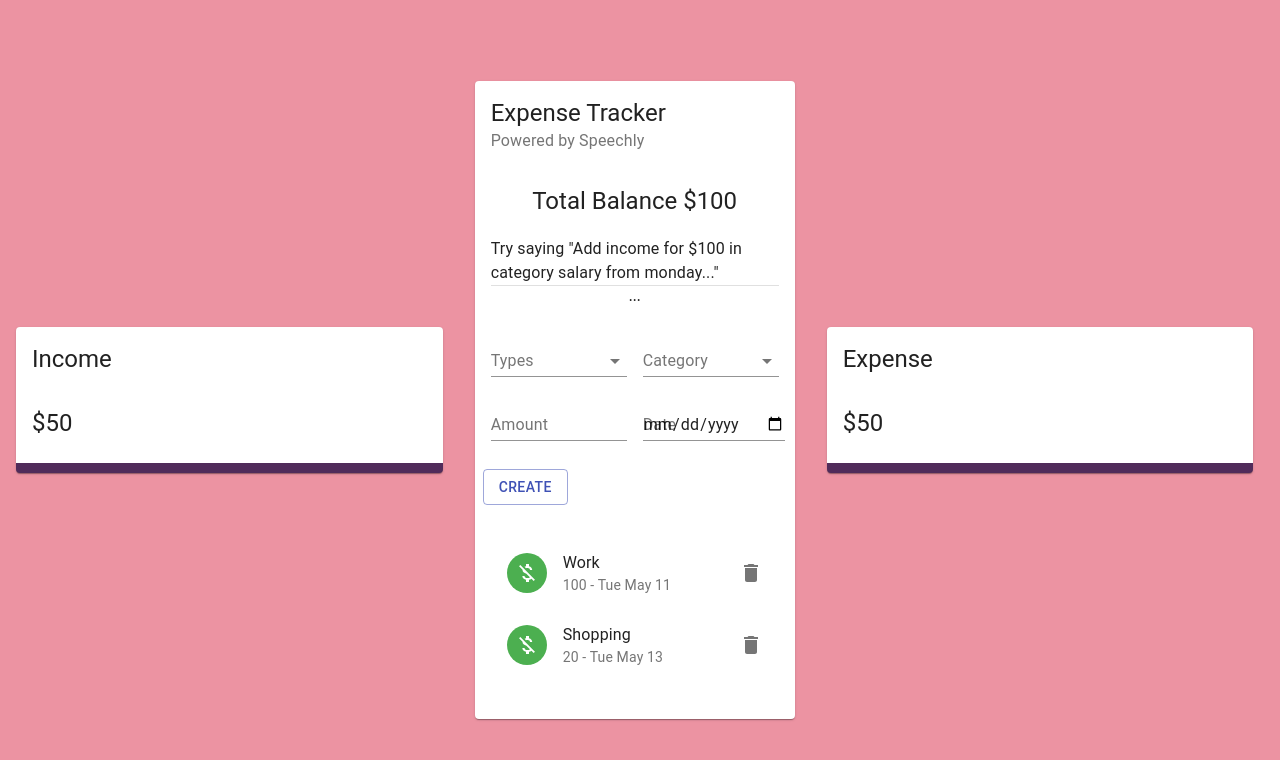
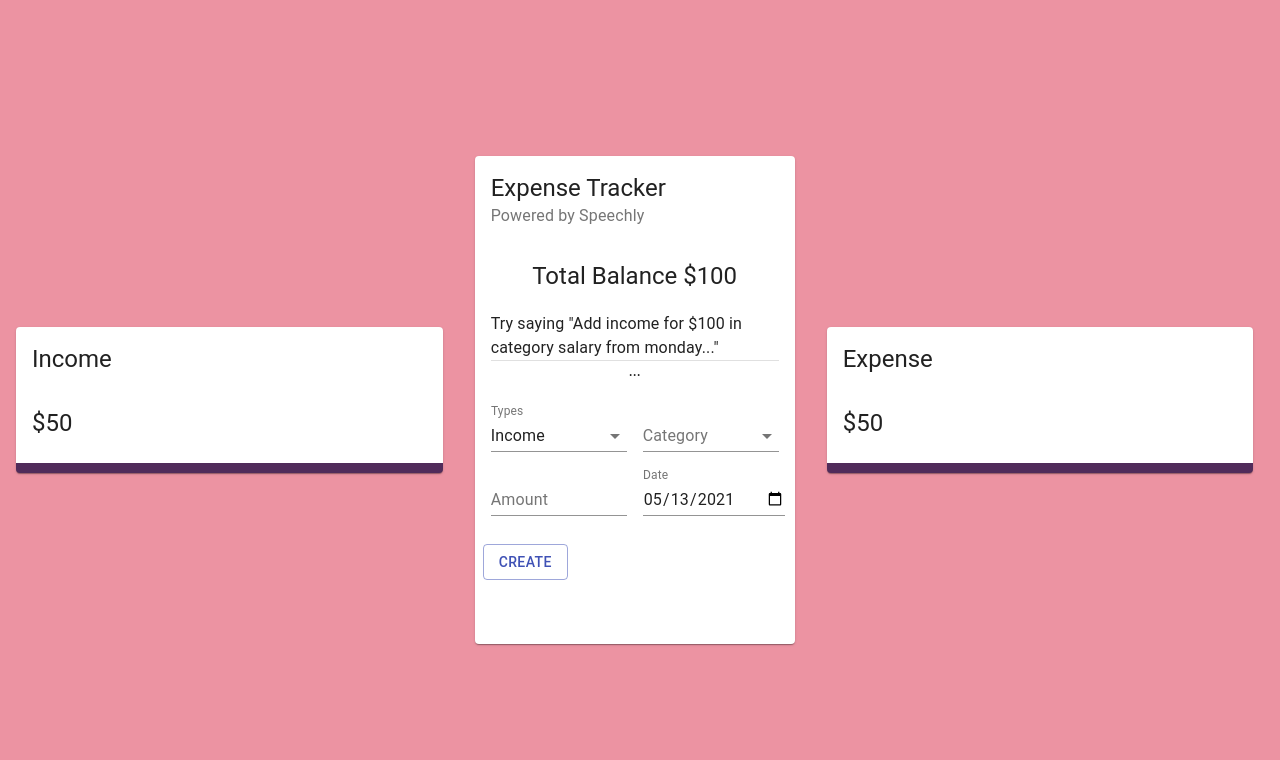
Before and after one commit to benimahat1291/ExpenseTracker, a React (Create React App) app: page / in a window 1280 px wide. Shown: the top 760 px of the page. Built offline with nearby package versions, Linux system fonts and the light colour scheme.

Commit message:
costum date

```diff
--- a/src/components/main/form/Form.jsx
+++ b/src/components/main/form/Form.jsx
@@ -1,9 +1,31 @@
-import React from 'react';
+import React, {useContext, useState} from 'react';
 import {TextField, Typography, Grid, Button, FormControl, InputLabel, Select, MenuItem} from "@material-ui/core"
+import {ExpenseTrackerContext} from "../../../context/context"
 import useStyles from "./styles"
+import {v4 as uuidv4} from "uuid"
+import formatDate from "../../../utils/formatDate"
+import {incomeCategories, expenseCategories} from "../../../constants/categories"
+
+const initialState = {
+    amount: "",
+    category: "",
+    type: "Income",
+    date: formatDate(new Date()),
+}
 
 const Form = () => {
     const classes = useStyles();
+    const [formData, setFormData] = useState(initialState)
+    const {addTransaction} = useContext(ExpenseTrackerContext)
+
+
+    const createTransaction = () => {
+        const transaction = {...formData, amount: Number(formData.amount), id: uuidv4()};
+        addTransaction(transaction);
+        setFormData(initialState);
+    }
+
+    const selectedCategories = formData.type === "Income" ? incomeCategories : expenseCategories;
 
     return (
         <Grid container spacing={2}>
@@ -15,7 +37,7 @@ const Form = () => {
             <Grid item xs={6}>
                 <FormControl fullWidth>
                     <InputLabel>Types</InputLabel>
-                    <Select>
+                    <Select value={formData.type} onChange={(e)=> setFormData({...formData, type: e.target.value})}>
                         <MenuItem value="Income">Income</MenuItem>
                         <MenuItem value="Expense">Expense</MenuItem>
                     </Select>
@@ -24,19 +46,18 @@ const Form = () => {
             <Grid item xs={6}>
                 <FormControl fullWidth>
                     <InputLabel>Category</InputLabel>
-                    <Select>
-                        <MenuItem value="business">Bussiness</MenuItem>
-                        <MenuItem value="salary">Salary</MenuItem>
+                    <Select value={formData.category} onChange={(e)=> setFormData({...formData, category: e.target.value})}>
+                        {selectedCategories.map((c) => <MenuItem key={c.type} value={c.type}>{c.type}</MenuItem>)}
                     </Select>
                 </FormControl>
             </Grid>
             <Grid item xs={6}>
-                <TextField type="number" label="Amount" fullwidth/>
+                <TextField type="number" label="Amount" fullwidth value={formData.amount} onChange={(e) => setFormData({...formData, amount: e.target.value})}/>
             </Grid>
             <Grid item xs={6}>
-                <TextField type="date" label="Date" fullwidth/>
+                <TextField type="date" label="Date" fullwidth value={formData.date} onChange={(e) => setFormData({...formData, date: formatDate(e.target.value)})}/>
             </Grid>
-            <Button className={classes.button} variant="outlined" color="primary" fullwidth>Create</Button>
+            <Button className={classes.button} variant="outlined" color="primary" fullwidth onClick={createTransaction}>Create</Button>
         </Grid>
     )
 }
--- a/src/components/main/list/List.jsx
+++ b/src/components/main/list/List.jsx
@@ -1,4 +1,5 @@
-import React from "react";
+import React, {useContext} from "react";
+import {ExpenseTrackerContext} from "../../../context/context"
 import {
   List as MUIList,
   ListItem,
@@ -14,30 +15,7 @@ import useStyles from "./styles.js";
 
 const List = () => {
   const classes = useStyles();
-
-  const transactions = [
-    {
-      id: 1,
-      type: "Income",
-      category: "Work",
-      amount: 100,
-      date: "Tue May 11",
-    },
-    {
-      id: 2,
-      type: "Expense",
-      category: "Shopping",
-      amount: 20,
-      date:"Tue May 13",
-    },
-    {
-        id: 3,
-        type: "Expense",
-        category: "Bills",
-        amount: 30,
-        date:"Tue May 14",
-      },
-  ];
+  const {deleteTransaction, transactions} = useContext(ExpenseTrackerContext)
 
   return (
     <div>
@@ -67,7 +45,7 @@ const List = () => {
                 secondary={`${transaction.amount} - ${transaction.date}`}
               />
               <ListItemSecondaryAction>
-                <IconButton edge="end" aria-label="delete" onClick="">
+                <IconButton edge="end" aria-label="delete" onClick={()=> deleteTransaction(transaction.id)}>
                   <Delete />
                 </IconButton>
               </ListItemSecondaryAction>
--- /dev/null
+++ b/src/constants/categories.js
@@ -0,0 +1,33 @@
+const incomeColors = ['#123123', '#154731', '#165f40', '#16784f', '#14915f', '#10ac6e', '#0bc77e', '#04e38d', '#00ff9d'];
+const expenseColors = ['#b50d12', '#bf2f1f', '#c9452c', '#d3583a', '#dc6a48', '#e57c58', '#ee8d68', '#f79d79', '#ffae8a', '#cc474b', '#f55b5f'];
+
+export const incomeCategories = [
+  { type: 'Business', amount: 0, color: incomeColors[0] },
+  { type: 'Investments', amount: 0, color: incomeColors[1] },
+  { type: 'Extra income', amount: 0, color: incomeColors[2] },
+  { type: 'Deposits', amount: 0, color: incomeColors[3] },
+  { type: 'Lottery', amount: 0, color: incomeColors[4] },
+  { type: 'Gifts', amount: 0, color: incomeColors[5] },
+  { type: 'Salary', amount: 0, color: incomeColors[6] },
+  { type: 'Savings', amount: 0, color: incomeColors[7] },
+  { type: 'Rental income', amount: 0, color: incomeColors[8] },
+];
+
+export const expenseCategories = [
+  { type: 'Bills', amount: 0, color: expenseColors[0] },
+  { type: 'Car', amount: 0, color: expenseColors[1] },
+  { type: 'Clothes', amount: 0, color: expenseColors[2] },
+  { type: 'Travel', amount: 0, color: expenseColors[3] },
+  { type: 'Food', amount: 0, color: expenseColors[4] },
+  { type: 'Shopping', amount: 0, color: expenseColors[5] },
+  { type: 'House', amount: 0, color: expenseColors[6] },
+  { type: 'Entertainment', amount: 0, color: expenseColors[7] },
+  { type: 'Phone', amount: 0, color: expenseColors[8] },
+  { type: 'Pets', amount: 0, color: expenseColors[9] },
+  { type: 'Other', amount: 0, color: expenseColors[10] },
+];
+
+export const resetCategories = () => {
+  incomeCategories.forEach((c) => c.amount = 0);
+  expenseCategories.forEach((c) => c.amount = 0);
+};
--- a/src/context/context.js
+++ b/src/context/context.js
@@ -1,12 +1,22 @@
-import React, { useReducer, createContext } from "react";
-
+import React, {useReducer, createContext } from "react";
+import contextReducer from "./contextReducer";
 const initialState = [];
 
-const ExpenseTrackerContext = createContext(initialState);
+export const ExpenseTrackerContext = createContext(initialState);
 
 export const Provider = ({ children }) => {
+    const [transactions, dispatch] = useReducer(contextReducer, initialState)
+
+
+    const deleteTransaction = (id) => {dispatch({type: "DELETE_TRANSACTION", payload: id})};
+    const addTransaction = (transaction) => {dispatch({type: "ADD_TRANSACTION", payload: transaction})}
+
     return (
-        < ExpenseTrackerContext.Provider value={{appName: "ExpenseTracker"}}>
+        <ExpenseTrackerContext.Provider value={{
+            deleteTransaction,
+            addTransaction,
+            transactions
+        }}>
             {children}
         </ExpenseTrackerContext.Provider>
 
--- /dev/null
+++ b/src/context/contextReducer.js
@@ -0,0 +1,19 @@
+//Reducer => takes in old state and action and returns new this.state.
+
+const contextReducer = (state, action) => {
+    let transactions;
+
+    switch(action.type) {
+        case "DELETE_TRANSACTION":
+            transactions = state.filter((t) => t.id !== action.payload);
+            return transactions;
+
+        case "ADD_TRANSACTION":
+            transactions = [action.payload, ...state];
+                return transactions;
+        default:
+            return state;
+    }
+}
+
+export default contextReducer
--- /dev/null
+++ b/src/utils/formatDate.js
@@ -0,0 +1,18 @@
+const formatDate = (date) => {
+    const d  = new Date(date);
+    let month = `${d.getMonth() + 1}`;
+    let day = `${d.getDate() + 1}`;
+    const year = d.getFullYear();
+
+    if(month.length < 2) {
+        month = `0${month}`
+    }
+    if(day.length < 2) {
+        day = `0${day}`
+    }
+
+    return [year, month, day].join("-");
+};
+
+
+export default formatDate;
```
